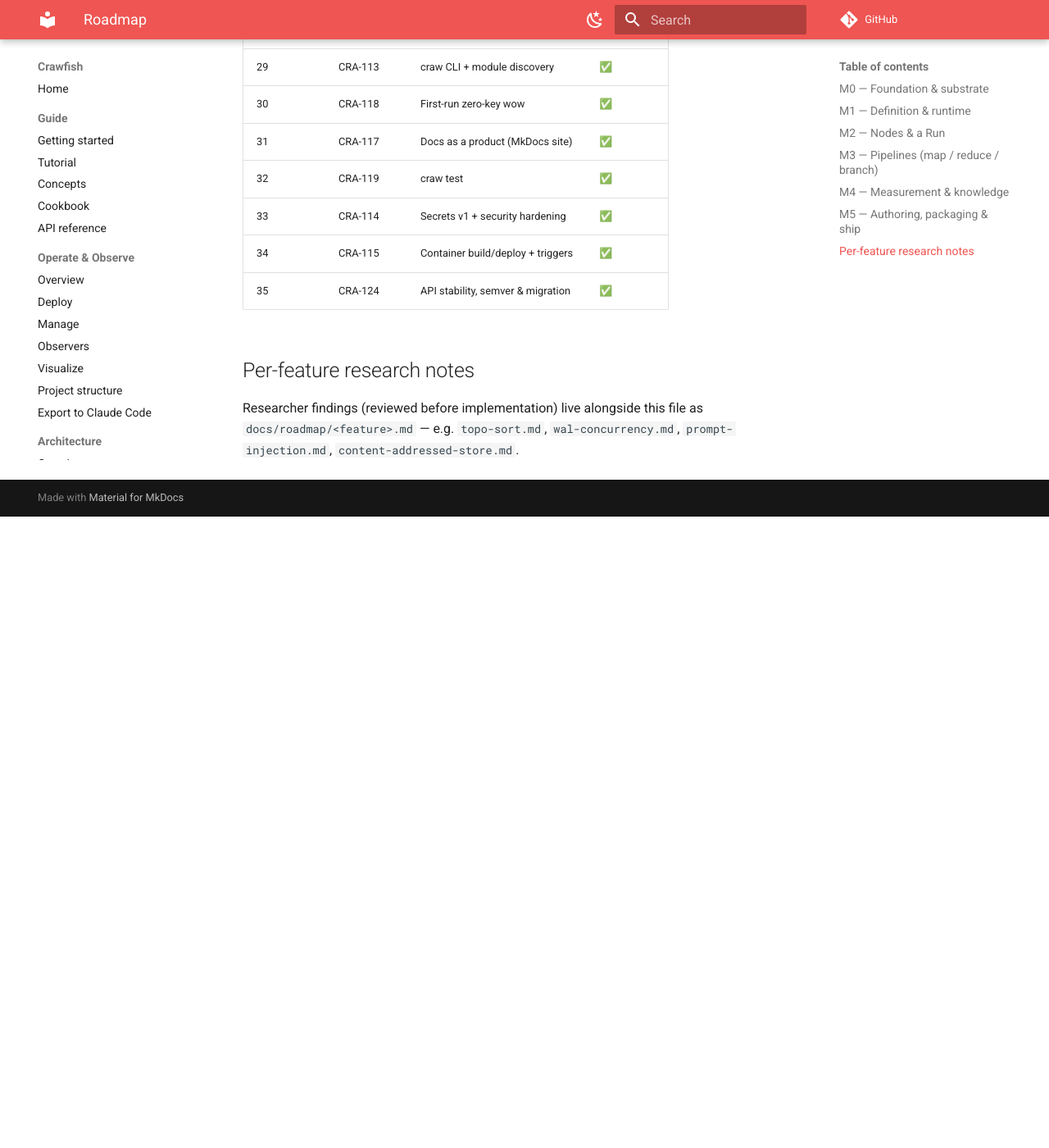
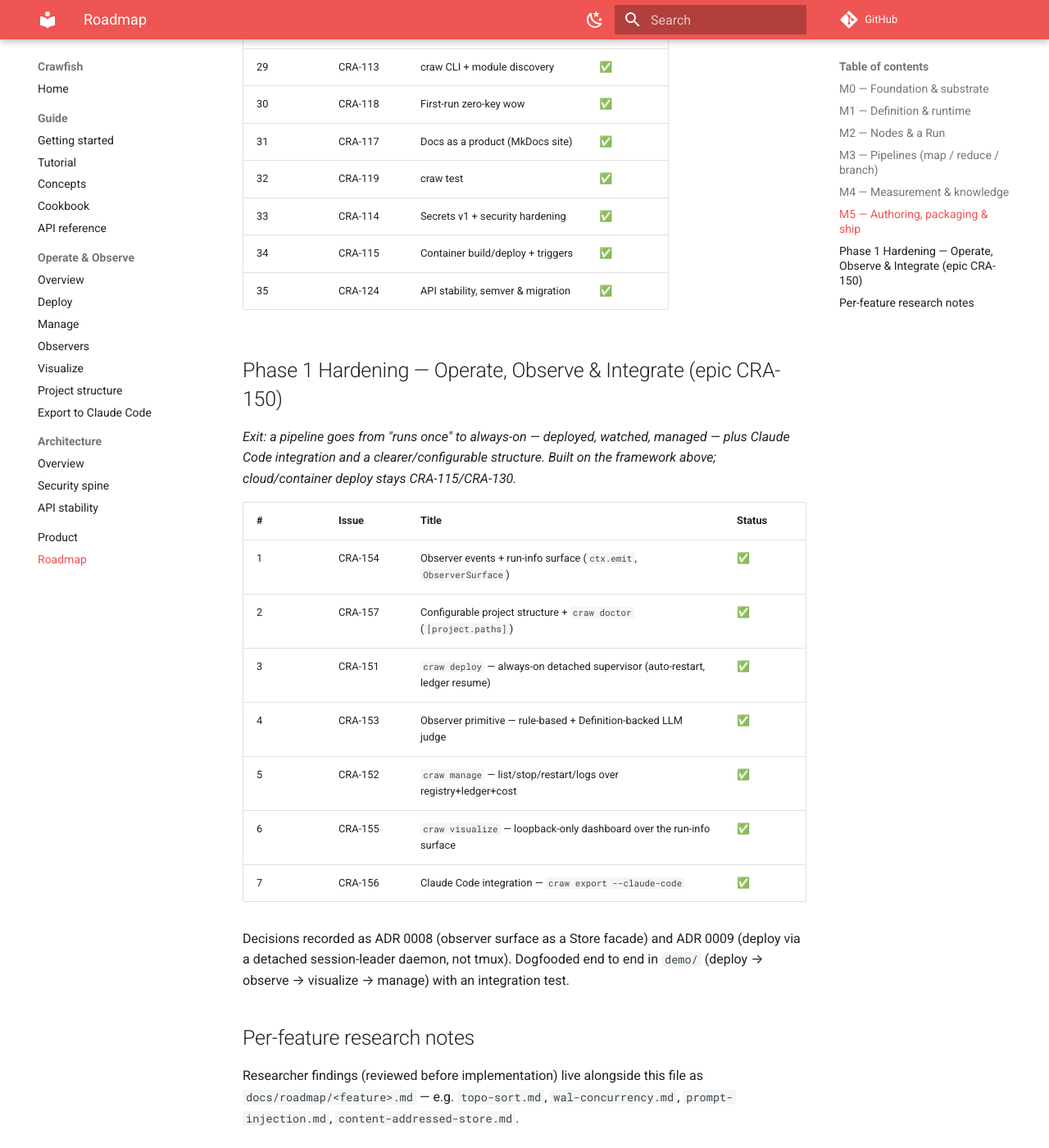
Before and after one commit to Neal-Kotval/crawfish, an MkDocs documentation site: the page built from docs/roadmap/README.md, in a window 1280 px wide and 1400 px high, scrolled down 2823 px. Shown: the whole window at 82% size. Built offline with MkDocs 1.6.1 and Material for MkDocs 9.7.7, drawn with Linux system fonts in a browser that asks for light colours; comment, search, counter and statistics services are not loaded; before the commit the page ends 3453 px from its top, so only the background shows below that.

Commit message:
docs(roadmap): mark CRA-150 Phase 1 Hardening epic complete (7/7)

```diff
--- a/docs/roadmap/README.md
+++ b/docs/roadmap/README.md
@@ -78,6 +78,26 @@ Status legend: ✅ done · 🔄 in progress · ⛔ blocked · ⬜ not started
 | 34 | CRA-115 | Container build/deploy + triggers | ✅ |
 | 35 | CRA-124 | API stability, semver & migration | ✅ |
 
+## Phase 1 Hardening — Operate, Observe & Integrate (epic CRA-150)
+
+*Exit: a pipeline goes from "runs once" to always-on — deployed, watched, managed —
+plus Claude Code integration and a clearer/configurable structure. Built on the
+framework above; cloud/container deploy stays CRA-115/CRA-130.*
+
+| # | Issue | Title | Status |
+|---|-------|-------|--------|
+| 1 | CRA-154 | Observer events + run-info surface (`ctx.emit`, `ObserverSurface`) | ✅ |
+| 2 | CRA-157 | Configurable project structure + `craw doctor` (`[project.paths]`) | ✅ |
+| 3 | CRA-151 | `craw deploy` — always-on detached supervisor (auto-restart, ledger resume) | ✅ |
+| 4 | CRA-153 | Observer primitive — rule-based + Definition-backed LLM judge | ✅ |
+| 5 | CRA-152 | `craw manage` — list/stop/restart/logs over registry+ledger+cost | ✅ |
+| 6 | CRA-155 | `craw visualize` — loopback-only dashboard over the run-info surface | ✅ |
+| 7 | CRA-156 | Claude Code integration — `craw export --claude-code` | ✅ |
+
+Decisions recorded as ADR 0008 (observer surface as a Store facade) and ADR 0009
+(deploy via a detached session-leader daemon, not tmux). Dogfooded end to end in
+`demo/` (deploy → observe → visualize → manage) with an integration test.
+
 ## Per-feature research notes
 
 Researcher findings (reviewed before implementation) live alongside this file as
```
